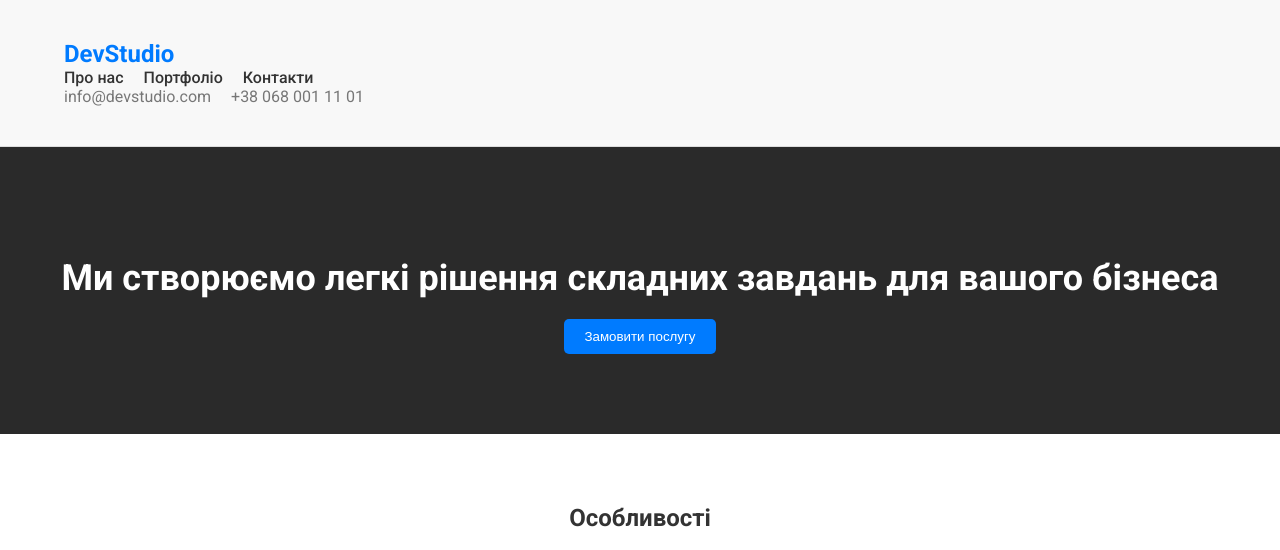
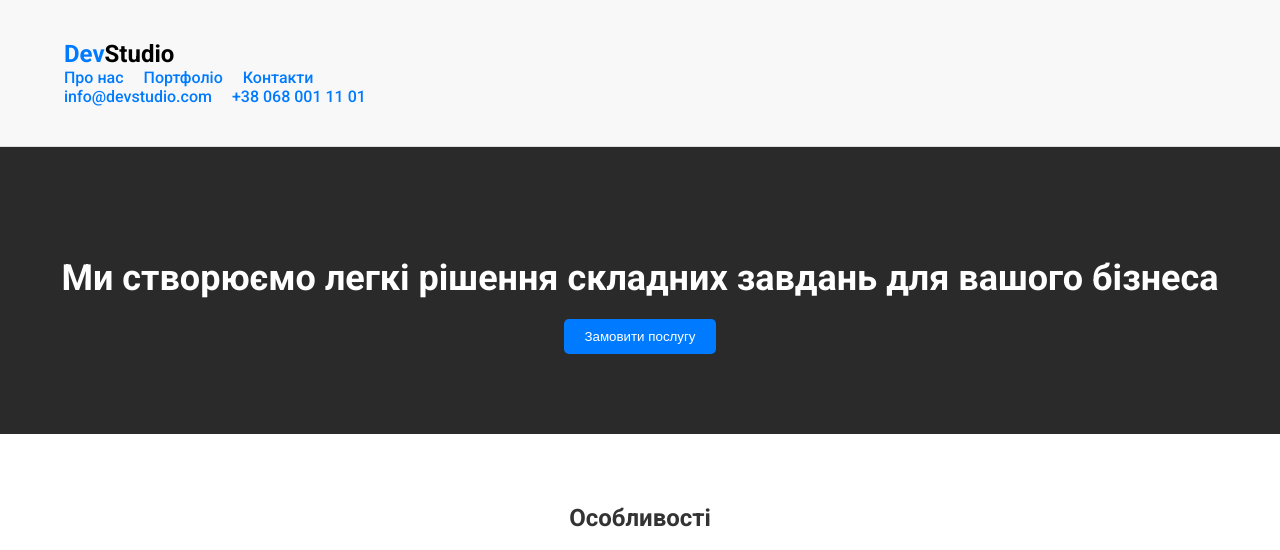
Before and after one commit to Mykyta-Zalogin/wt-markup-03, a plain HTML site: page index.html in a window 1280 px wide. Shown: the top 550 px of the page. Drawn offline with Linux system fonts and the light colour scheme.

Commit message:
помилка с svg

```diff
--- a/index.html
+++ b/index.html
@@ -14,17 +14,27 @@
     <!-- Header Section -->
     <header>
       <div class="container">
-        <a href="./index.html" class="logo">DevStudio</a>
+        <a href="./index.html" class="logo">
+          <span class="dev">Dev</span><span class="studio">Studio</span>
+        </a>
         <nav>
           <ul class="nav-list">
-            <li><a href="#">Про нас</a></li>
-            <li><a href="#">Портфоліо</a></li>
-            <li><a href="#">Контакти</a></li>
+            <li><a href="#" class="nav-link">Про нас</a></li>
+            <li><a href="#" class="nav-link">Портфоліо</a></li>
+            <li><a href="#" class="nav-link">Контакти</a></li>
           </ul>
         </nav>
         <ul class="contact-info">
-          <li><a href="mailto:info@devstudio.com">info@devstudio.com</a></li>
-          <li><a href="tel:+380680011101">+38 068 001 11 01</a></li>
+          <li>
+            <a href="mailto:info@devstudio.com" class="contact-link"
+              >info@devstudio.com</a
+            >
+          </li>
+          <li>
+            <a href="tel:+380680011101" class="contact-link"
+              >+38 068 001 11 01</a
+            >
+          </li>
         </ul>
       </div>
     </header>
@@ -122,7 +132,9 @@
     <!-- Footer Section -->
     <footer>
       <div class="container">
-        <a href="./index.html" class="logo">DevStudio</a>
+        <a href="./index.html" class="logo">
+          <span class="dev">Dev</span><span class="studio">Studio</span>
+        </a>
         <address>
           <ul class="footer-info">
             <li>м. Харків, вул. Ярослава Мудрого, 16</li>
@@ -132,24 +144,24 @@
         </address>
         <ul class="social-links">
           <li>
-            <a href="#"
-              ><img src="./images/icon-instagram.svg" alt="Instagram"
-            /></a>
+            <a href="#">
+              <img src="./images/icon-instagram.svg" alt="Instagram" />
+            </a>
           </li>
           <li>
-            <a href="#"
-              ><img src="./images/icon-twitter.svg" alt="Twitter"
-            /></a>
+            <a href="#">
+              <img src="./images/icon-twitter.svg" alt="Twitter" />
+            </a>
           </li>
           <li>
-            <a href="#"
-              ><img src="./images/icon-facebook.svg" alt="Facebook"
-            /></a>
+            <a href="#">
+              <img src="./images/icon-facebook.svg" alt="Facebook" />
+            </a>
           </li>
           <li>
-            <a href="#"
-              ><img src="./images/icon-linkedin.svg" alt="LinkedIn"
-            /></a>
+            <a href="#">
+              <img src="./images/icon-linkedin.svg" alt="LinkedIn" />
+            </a>
           </li>
         </ul>
       </div>
--- a/styles.css
+++ b/styles.css
@@ -17,13 +17,23 @@ header {
   background-color: #f8f8f8;
   padding: 20px 0;
   border-bottom: 1px solid #ddd;
+  display: flex;
+  justify-content: space-between;
+  align-items: center;
 }
 
 header .logo {
   font-weight: 700;
   font-size: 24px;
+  text-decoration: none;
+}
+
+header .logo .dev {
   color: #007bff;
-  text-decoration: none;
+}
+
+header .logo .studio {
+  color: #000;
 }
 
 .nav-list {
@@ -34,15 +44,26 @@ header .logo {
   margin: 0;
 }
 
-.nav-list a {
+.nav-list .nav-link {
   text-decoration: none;
-  color: #333;
+  color: #000;
   font-weight: 500;
   transition: color 0.3s;
 }
 
-.nav-list a:hover {
+.nav-list .nav-link:hover {
+  text-decoration: underline;
+}
+
+.nav-list .nav-link {
+  text-decoration: none;
   color: #007bff;
+  font-weight: 500;
+  transition: color 0.3s;
+}
+
+.nav-list .nav-link:hover {
+  text-decoration: underline;
 }
 
 .contact-info {
@@ -53,14 +74,30 @@ header .logo {
   margin: 0;
 }
 
-.contact-info a {
+.contact-info .contact-link {
   text-decoration: none;
-  color: #777;
+  color: #007bff;
+  font-weight: 500;
   transition: color 0.3s;
 }
 
-.contact-info a:hover {
+.contact-info .contact-link:nth-of-type(2) {
+  color: #777;
+}
+
+.contact-info .contact-link:hover {
+  text-decoration: underline;
+}
+
+.contact-info .contact-link {
+  text-decoration: none;
   color: #007bff;
+  font-weight: 500;
+  transition: color 0.3s;
+}
+
+.contact-info .contact-link:hover {
+  text-decoration: underline;
 }
 
 .hero {
@@ -189,10 +226,17 @@ footer {
 
 footer .logo {
   font-weight: 700;
-  color: #007bff;
   text-decoration: none;
   margin-bottom: 20px;
   display: inline-block;
+}
+
+footer .logo .dev {
+  color: #007bff;
+}
+
+footer .logo .studio {
+  color: #fff;
 }
 
 .footer-info {
```
